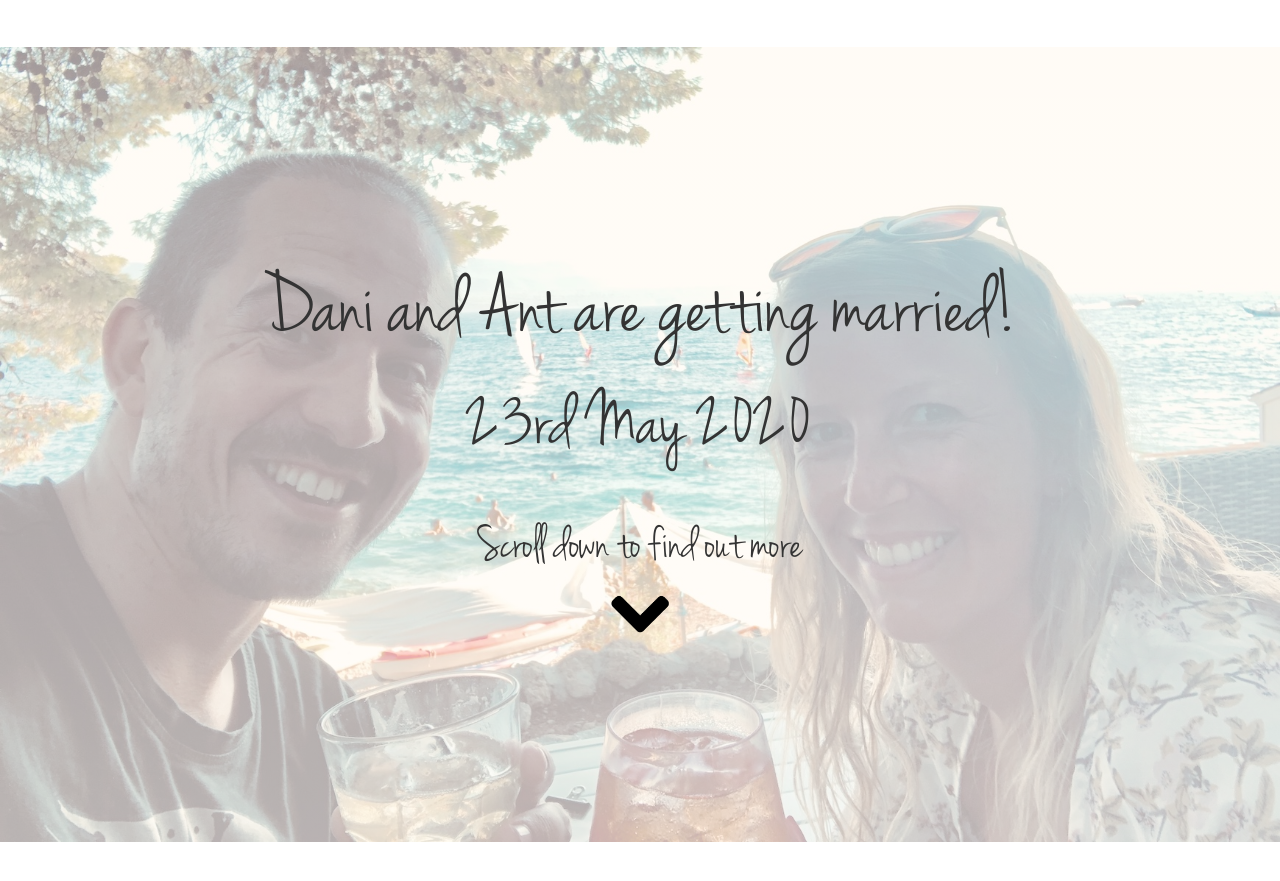
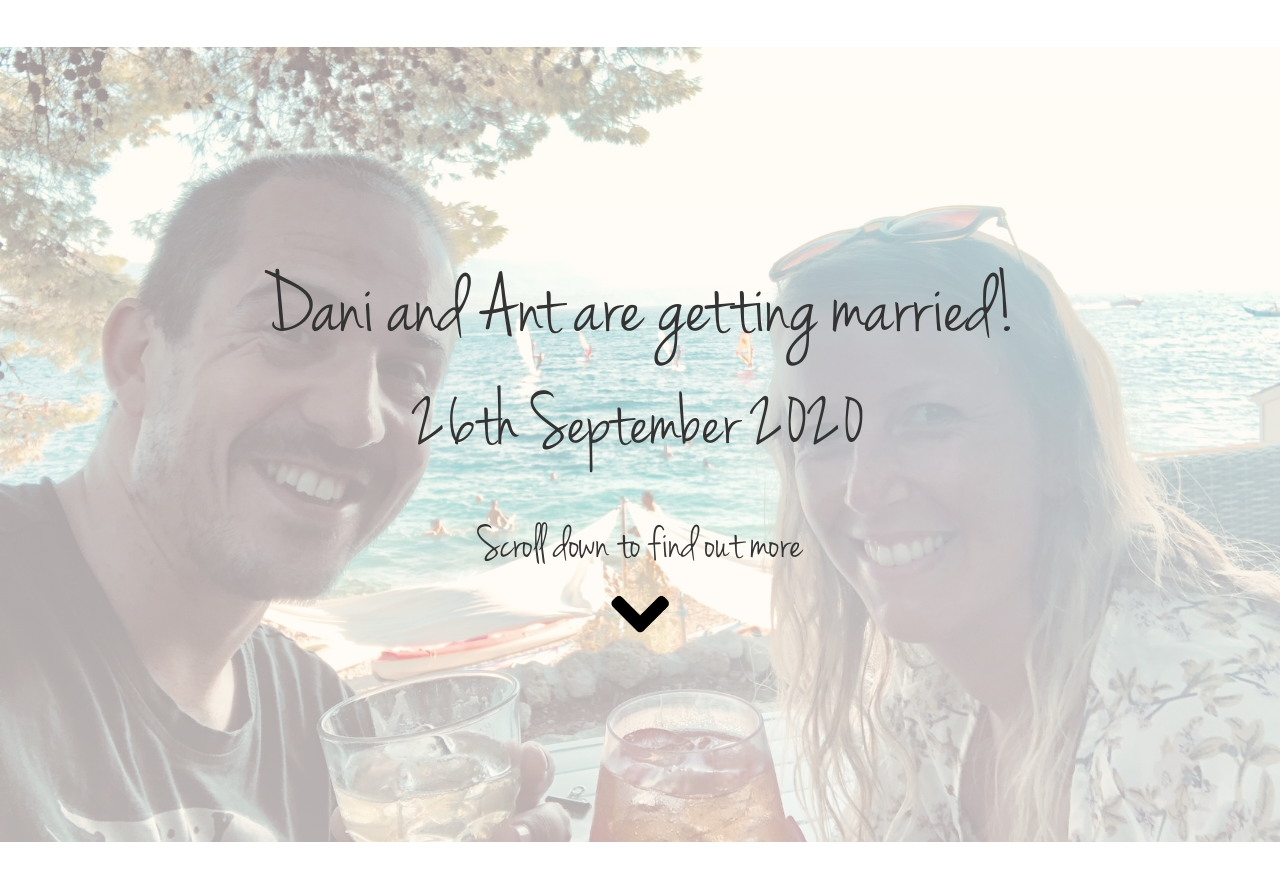
Before and after one commit to mwinteringham/dantoni.github.io, a Jekyll site: the page built from index.html, in a window 1280 px wide. Shown: the top 881 px of the page. Built offline with Jekyll 4.4.1, drawn with Linux system fonts in a browser that asks for light colours; some of the changed text lies outside the part shown.

Commit message:
Updated dates

```diff
--- a/index.html
+++ b/index.html
@@ -7,7 +7,7 @@ layout: default
     <div class="container">
       <div class="col-md-12 text-center title">
         <h1>Dani and Ant are getting married!</h1>
-        <h2>23rd May 2020</h2>
+        <h2>26th September 2020</h2>
         <br />
         <h3>Scroll down to find out more</h3>
         <p><img src="images/down-arrow.png" alt="Click to scroll down page" class="arrow"/></p>
@@ -29,7 +29,7 @@ layout: default
       <div class="row">
         <div class="col-sm-6">
           <h3>St Andrew's Church, Blickling</h3>
-          <p>The ceremony is at St Andrew’s Church next to Blickling Hall. The service starts at <span class="bold">12:30pm</span>. Please feel free to join Ant at the Buckinghamshire Arms for some Dutch Courage beforehand or take the opportunity to get some photos of the stunning Blickling Hall.</p>
+          <p>The ceremony is at St Andrew’s Church next to Blickling Hall. The service starts at <span class="bold">1:00pm</span>. Please feel free to join Ant at the Buckinghamshire Arms for some Dutch Courage beforehand or take the opportunity to get some photos of the stunning Blickling Hall.</p>
           <h3>Address</h3>
           <p><ul class="address">
             <li>St Andrew’s Church</li>
@@ -106,7 +106,7 @@ layout: default
         <div class="col-sm-12">
           <h2>Key info</h2>
           <h3>Dress Code</h3>
-          <p>Wedding attire or smart casual but don’t forget your Wellies and Sunnies – it is May in England in a field after all!</p>
+          <p>Wedding attire or smart casual but don’t forget your Wellies and Sunnies – it is September in England in a field after all!</p>
 
           <h3>Children</h3>
           <p>It has been a really difficult decision as, in many cases, we prefer your children to you! We do have a capacity restriction on the venue and therefore are not able to accommodate children between the ages of 1yo and 16yo on the Saturday (this is apart from children of the wedding party). However, we would welcome all children on the Sunday. If this may prevent you from being able to attend then please contact us dani_winteringham@yahoo.co.uk</p>
```
